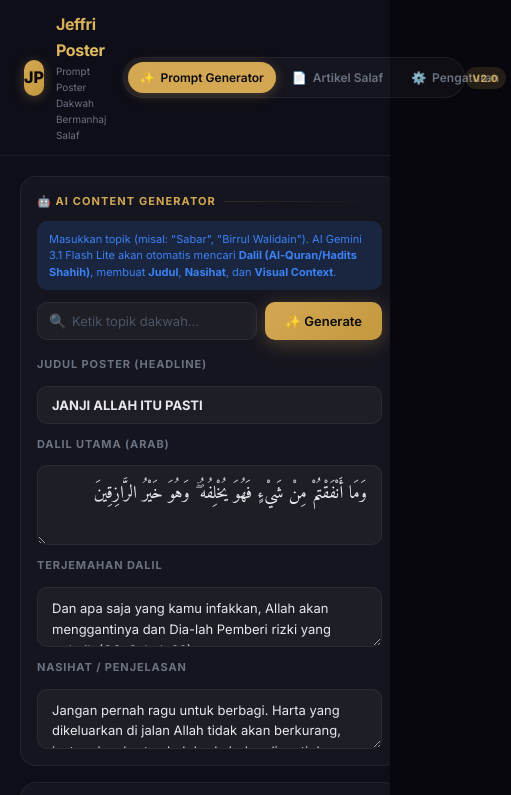
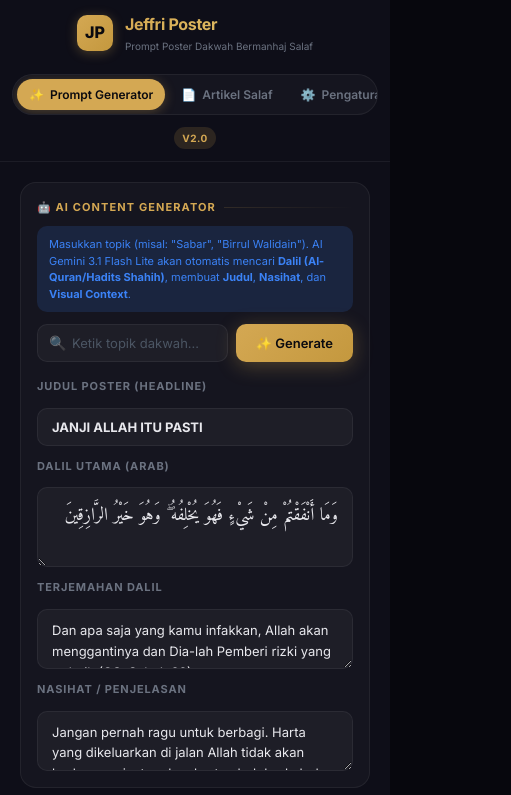
Before and after one commit to jeffri09/posterjeffri, a React (Vite) app: page / in a window 390 px wide. Shown: the top 795 px of the page, 511 px wide, since content can reach past the window. Built offline with nearby package versions, Linux system fonts and the light colour scheme.

Commit message:
style: make UI responsive for mobile devices

```diff
--- a/App.tsx
+++ b/App.tsx
@@ -75,27 +75,10 @@ const App: React.FC = () => {
 
   // --- RENDER ---
   return (
-    <div style={{
-      minHeight: '100vh',
-      display: 'flex',
-      flexDirection: 'column',
-      background: 'var(--bg-primary)',
-      color: 'var(--text-primary)',
-      fontFamily: "'Inter', sans-serif",
-    }}>
+    <div className="app-container">
 
       {/* ═══ TOP NAVIGATION ═══ */}
-      <nav style={{
-        padding: '12px 24px',
-        display: 'flex',
-        alignItems: 'center',
-        justifyContent: 'space-between',
-        borderBottom: '1px solid var(--border-subtle)',
-        background: 'var(--bg-secondary)',
-        position: 'sticky',
-        top: 0,
-        zIndex: 50,
-      }}>
+      <nav className="top-nav">
         <div style={{ display: 'flex', alignItems: 'center', gap: '12px' }}>
           {/* Logo */}
           <div style={{
@@ -140,17 +123,10 @@ const App: React.FC = () => {
 
       {/* ═══ MAIN CONTENT ═══ */}
       {activeTab === 'generator' ? (
-        <div style={{ display: 'flex', flex: 1, overflow: 'hidden' }}>
+        <div className="main-content">
 
           {/* ═══ LEFT PANEL — Input & Techniques ═══ */}
-          <div style={{
-            width: '420px',
-            flexShrink: 0,
-            borderRight: '1px solid var(--border-subtle)',
-            overflowY: 'auto',
-            background: 'var(--bg-secondary)',
-            height: 'calc(100vh - 63px)',
-          }}>
+          <div className="left-panel">
             <div style={{ padding: '20px' }}>
 
               {/* AI Content Generation */}
@@ -333,17 +309,9 @@ const App: React.FC = () => {
           </div>
 
           {/* ═══ RIGHT PANEL — Prompt Output ═══ */}
-          <div style={{
-            flex: 1,
-            display: 'flex',
-            flexDirection: 'column',
-            background: 'var(--bg-primary)',
-            height: 'calc(100vh - 63px)',
-            overflow: 'hidden',
-            padding: '20px',
-          }}>
+          <div className="right-panel">
             {/* Header */}
-            <div style={{
+            <div className="prompt-output-header" style={{
               display: 'flex',
               justifyContent: 'space-between',
               alignItems: 'center',
@@ -364,7 +332,7 @@ const App: React.FC = () => {
                   Salin dan tempel ke Gemini / AI Image Generator
                 </p>
               </div>
-              <div style={{ display: 'flex', alignItems: 'center', gap: '8px' }}>
+              <div className="prompt-output-header-actions" style={{ display: 'flex', alignItems: 'center', gap: '8px' }}>
                 {/* Stats */}
                 <div style={{
                   display: 'flex',
--- a/components/ArticleGenerator.tsx
+++ b/components/ArticleGenerator.tsx
@@ -64,12 +64,8 @@ export const ArticleGenerator: React.FC = () => {
   const stats: ArticleStats | undefined = generatedArticle?.stats;
 
   return (
-    <div style={{ padding: '24px', maxWidth: '900px', margin: '0 auto', color: 'var(--text-primary)' }}>
-      <div style={{
-        padding: '24px', background: 'var(--bg-secondary)',
-        borderRadius: 'var(--radius-lg)', border: '1px solid var(--border-subtle)',
-        boxShadow: '0 4px 20px rgba(0,0,0,0.2)',
-      }}>
+    <div className="article-container">
+      <div className="article-card">
         {/* Header */}
         <div style={{ display: 'flex', alignItems: 'center', gap: '12px', marginBottom: '24px' }}>
           <div style={{
--- a/index.css
+++ b/index.css
@@ -552,11 +552,115 @@ body::before {
   justify-content: space-between;
 }
 
+/* --- Layout Classes --- */
+.app-container {
+  min-height: 100vh;
+  display: flex;
+  flex-direction: column;
+  background: var(--bg-primary);
+  color: var(--text-primary);
+  font-family: 'Inter', sans-serif;
+}
+
+.top-nav {
+  padding: 12px 24px;
+  display: flex;
+  align-items: center;
+  justify-content: space-between;
+  border-bottom: 1px solid var(--border-subtle);
+  background: var(--bg-secondary);
+  position: sticky;
+  top: 0;
+  z-index: 50;
+}
+
+.main-content {
+  display: flex;
+  flex: 1;
+  overflow: hidden;
+}
+
+.left-panel {
+  width: 420px;
+  flex-shrink: 0;
+  border-right: 1px solid var(--border-subtle);
+  overflow-y: auto;
+  background: var(--bg-secondary);
+  height: calc(100vh - 63px);
+}
+
+.right-panel {
+  flex: 1;
+  display: flex;
+  flex-direction: column;
+  background: var(--bg-primary);
+  height: calc(100vh - 63px);
+  overflow: hidden;
+  padding: 20px;
+}
+
+.article-container {
+  padding: 24px;
+  max-width: 900px;
+  margin: 0 auto;
+  color: var(--text-primary);
+}
+
+.article-card {
+  padding: 24px;
+  background: var(--bg-secondary);
+  border-radius: var(--radius-lg);
+  border: 1px solid var(--border-subtle);
+  box-shadow: 0 4px 20px rgba(0,0,0,0.2);
+}
+
 /* --- Responsive --- */
 @media (max-width: 768px) {
+  .top-nav {
+    flex-direction: column;
+    gap: 12px;
+    padding: 12px;
+    justify-content: center;
+  }
+
+  .top-nav > div:first-child {
+    width: 100%;
+    justify-content: center;
+    margin-bottom: 8px;
+  }
+
+  .main-content {
+    flex-direction: column;
+    overflow: visible; /* Let whole page scroll */
+  }
+
+  .left-panel, .right-panel {
+    width: 100%;
+    height: auto;
+    overflow-y: visible;
+    border-right: none;
+  }
+
+  .left-panel {
+    border-bottom: 1px solid var(--border-subtle);
+  }
+
+  .right-panel {
+    min-height: 500px;
+  }
+
+  .article-container {
+    padding: 12px;
+  }
+  .article-card {
+    padding: 16px;
+  }
+
   .tab-nav {
     width: 100%;
+    overflow-x: auto;
   }
+
   .tab-btn {
     flex: 1;
     text-align: center;
```
